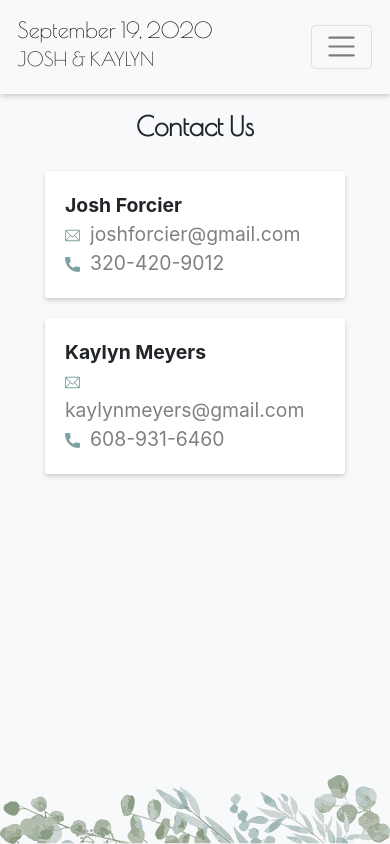
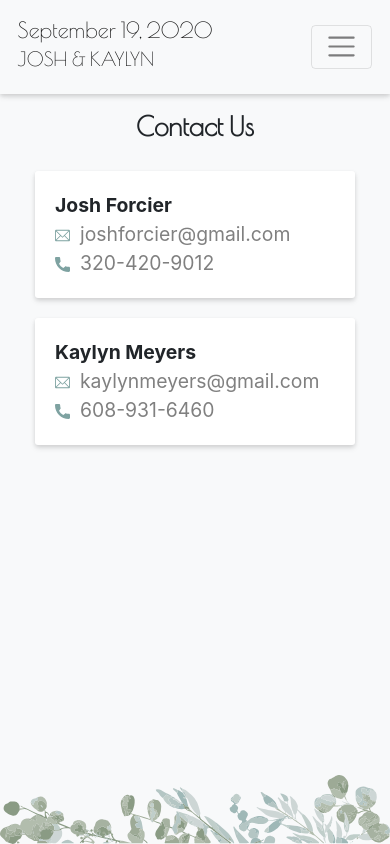
Before and after one commit to joshforcier/rsvp, a Vue app: page /contact in a window 390 px wide. Built offline with nearby package versions, Linux system fonts and the light colour scheme; what vue-gallery, vue-sweetalert2, vuefire would draw is missing.

Commit message:
fix contacts on iphone

```diff
--- a/src/components/Contact.vue
+++ b/src/components/Contact.vue
@@ -44,7 +44,7 @@ export default {
     box-shadow: 0 2px 4px 0 rgba(0, 0, 0, 0.1), 0 3px 6px 0 rgba(0, 0, 0, 0.09);
     border-radius: 3px;
     padding: 20px;
-    width: 300px;
+    width: 320px;
     margin: 10px auto;
     background-color: white;
 }
@@ -52,6 +52,10 @@ export default {
 .contacts {
     display: grid;
     margin: auto;
+}
+
+.contactInfo {
+    white-space: nowrap;
 }
 
 @media screen and (min-width: 1024px) {
```
